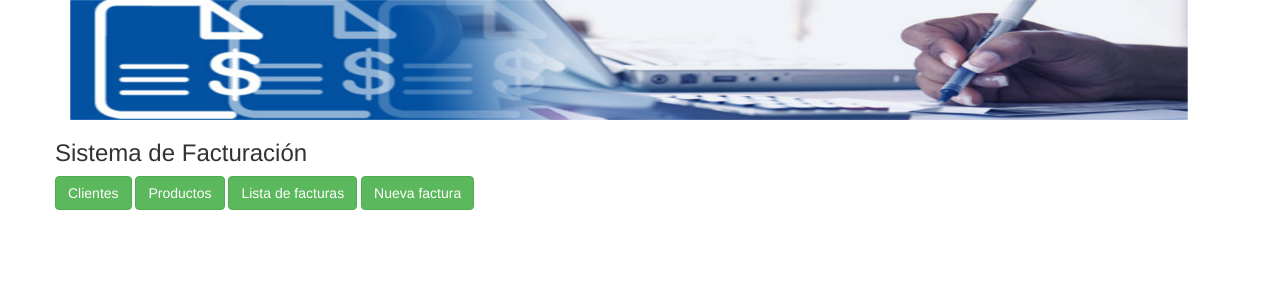
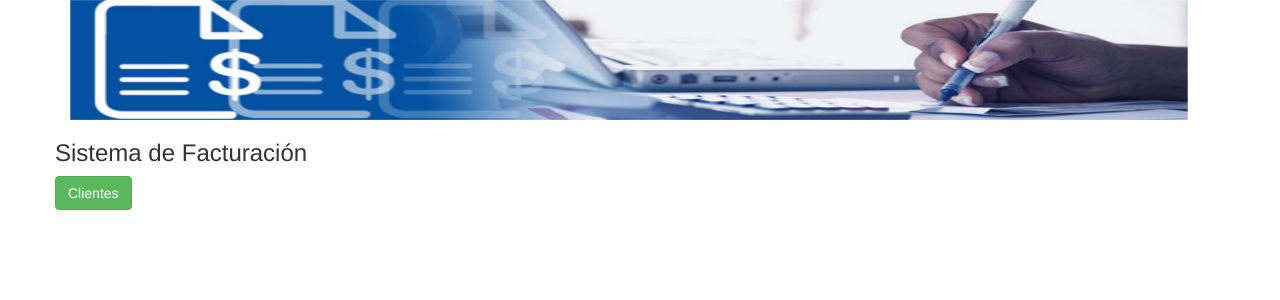
Before and after one commit to ElianaFarinango8/factevft, a PHP site: page / in a window 1280 px wide. Shown: the top 300 px of the page. Run offline with PHP 8.4, Linux system fonts and the light colour scheme.

Commit message:
Update index.php

```diff
--- a/index.php
+++ b/index.php
@@ -20,9 +20,6 @@ session_start();
             </div>
             <div class="row">
                 <a class="btn btn-success" href="../controller/controller.php?opcion=listar_clientes">Clientes</a>
-                <a class="btn btn-success" href="../controller/controller.php?opcion=listar_productos">Productos</a>
-                <a class="btn btn-success" href="../controller/controller.php?opcion=listar_facturas">Lista de facturas</a>
-                <a class="btn btn-success" href="../controller/controller.php?opcion=nueva_factura">Nueva factura</a>
             </div>
         </div>
     </body>
```
